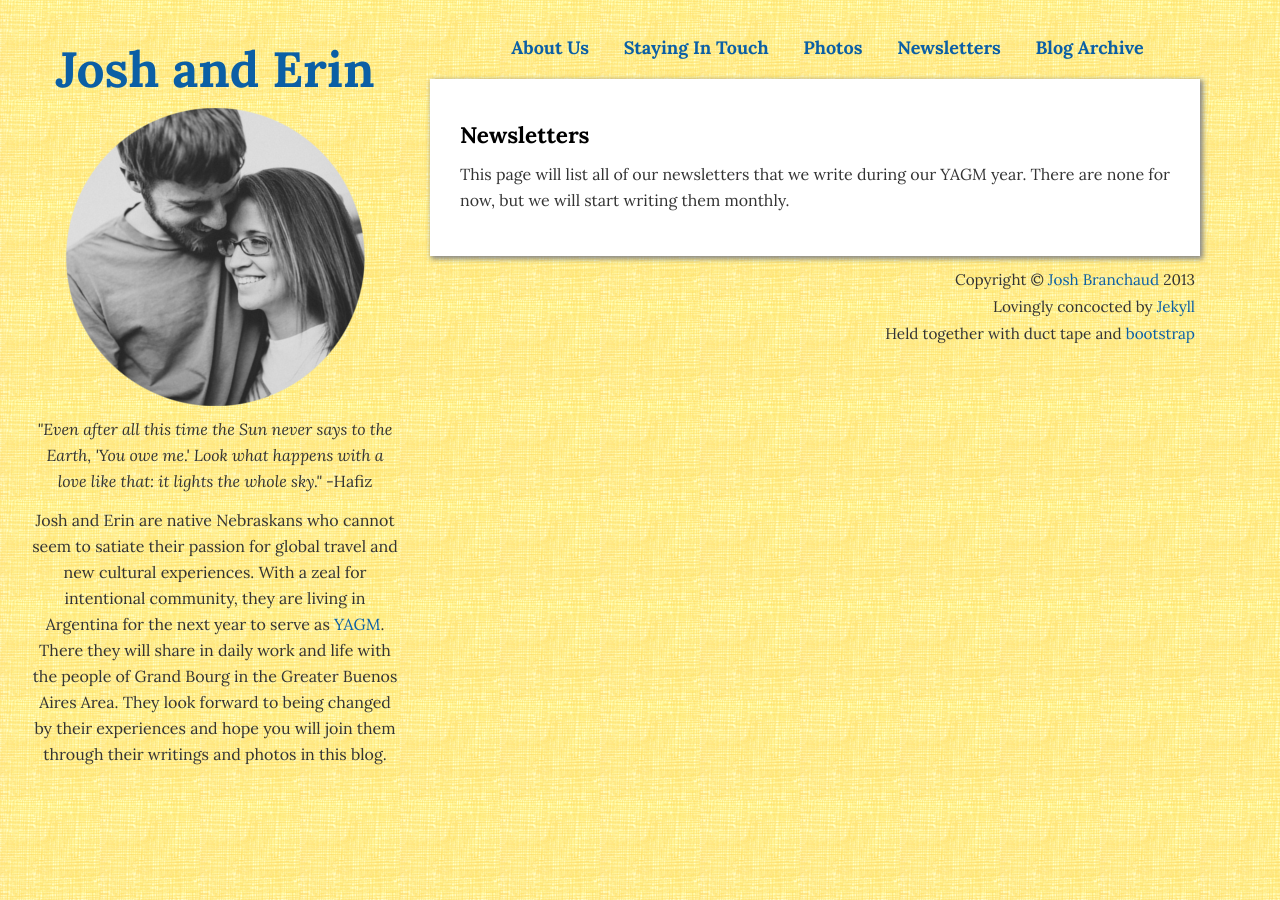
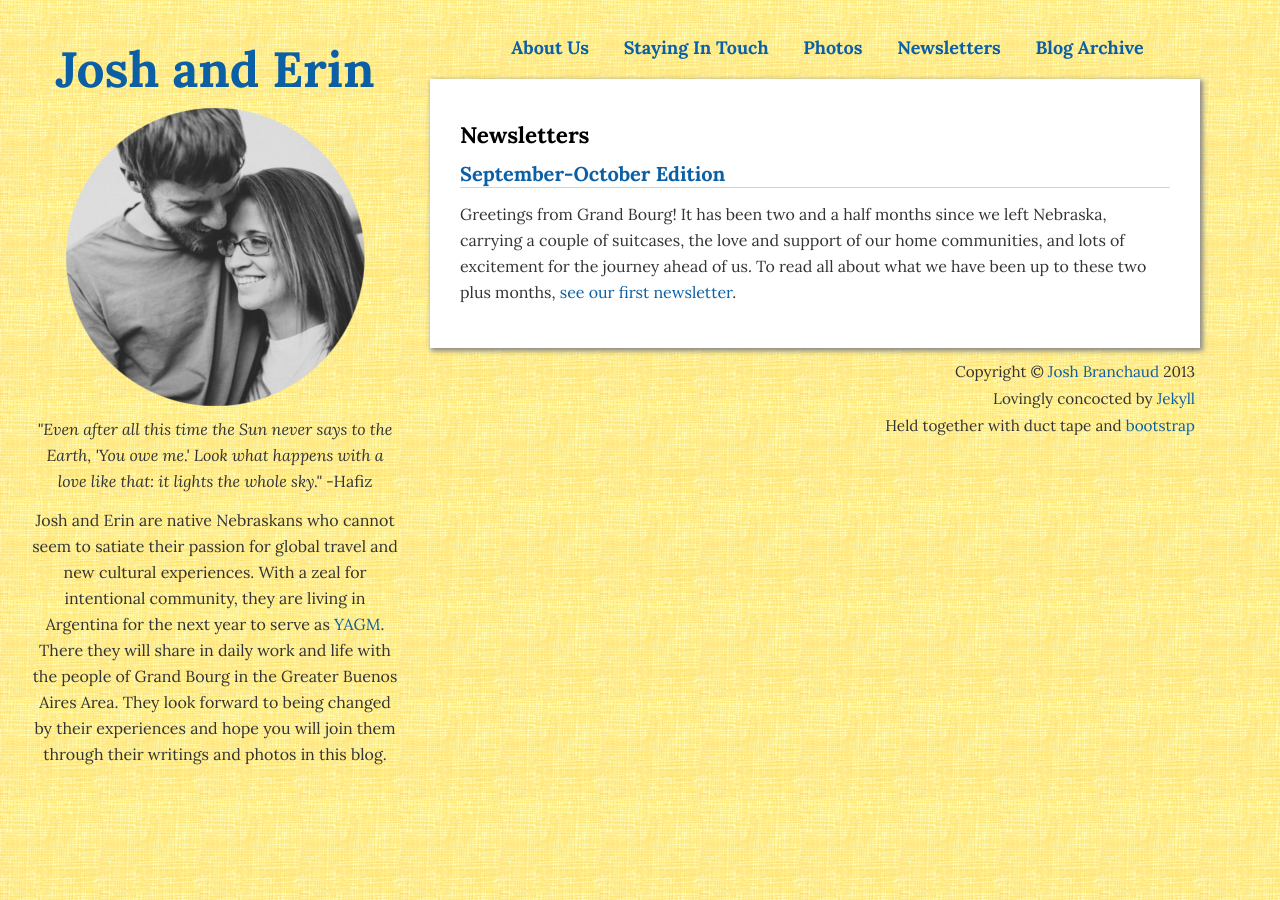
Before and after one commit to simhagate/joshanderin.com, a Jekyll site: the page built from newsletters.md, in a window 1280 px wide. Built offline with Jekyll 4.4.1, drawn with Linux system fonts in a browser that asks for light colours.

Commit message:
Adding the pdf for our first newsletter and linking to it with some text from the newsletters page.

```diff
--- a/newsletters.md
+++ b/newsletters.md
@@ -5,5 +5,12 @@ title: Newsletters
 
 # {{ page.title }}
 
-This page will list all of our newsletters that we write during our YAGM
-year. There are none for now, but we will start writing them monthly.
+## [September-October Edition]({{ site.baseurl }}/static/newsletters/BranchaudNewsletter-SepOct.pdf)
+
+Greetings from Grand Bourg!
+It has been two and a half months since we left
+Nebraska, carrying a couple of suitcases, the love
+and support of our home communities, and lots
+of excitement for the journey ahead of us.
+To read all about what we have been up to these two plus months,
+[see our first newsletter]({{ site.baseurl }}/static/newsletters/BranchaudNewsletter-SepOct.pdf).
```
Also changed, not shown: 1 other file.
